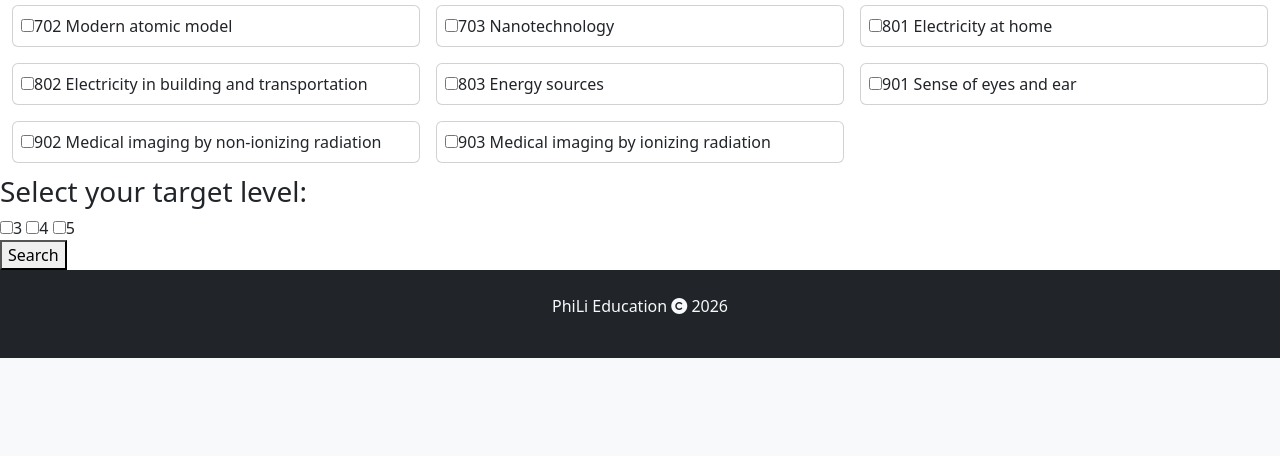
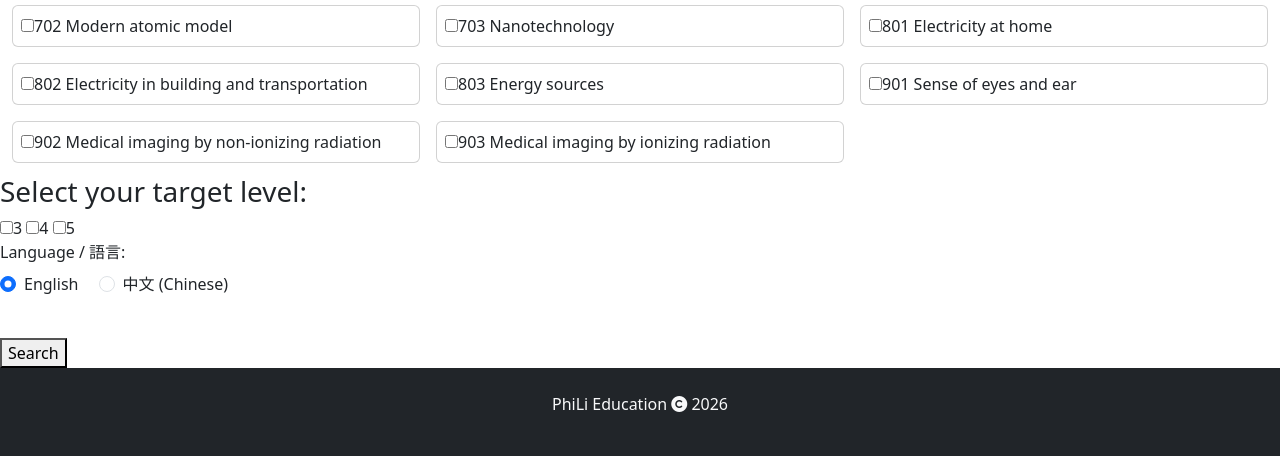
Before and after one commit to phili-ed/phili-ed, a Flask app: page /search in a window 1280 px wide. Shown: the part 1009-1465 px from the top of the page. Before the commit the page ends 1367 px from the top, so only its background shows below. Run offline with Flask 3, Linux system fonts and the light colour scheme; data comes from the database, SQL or seed files in the repository; some libraries are stand-ins or nearby versions; some web fonts are replaced.

Commit message:
radio button

```diff
--- a/templates/search.html
+++ b/templates/search.html
@@ -29,7 +29,19 @@
         <label>
             <input type="checkbox" name="level" value="5">5
         </label>
+        <div class="mb-3">
+            <label class="form-label d-block">Language / 語言:</label>
 
+            <div class="form-check form-check-inline">
+                <input class="form-check-input" type="radio" name="language" id="langEn" value="English" checked>
+                <label class="form-check-label" for="langEn">English</label>
+            </div>
+
+            <div class="form-check form-check-inline">
+                <input class="form-check-input" type="radio" name="language" id="langZh" value="Chinese">
+                <label class="form-check-label" for="langZh">中文 (Chinese)</label>
+            </div>
+        </div>
         <br>
         <button type="submit">Search</button>
     </form>
```
